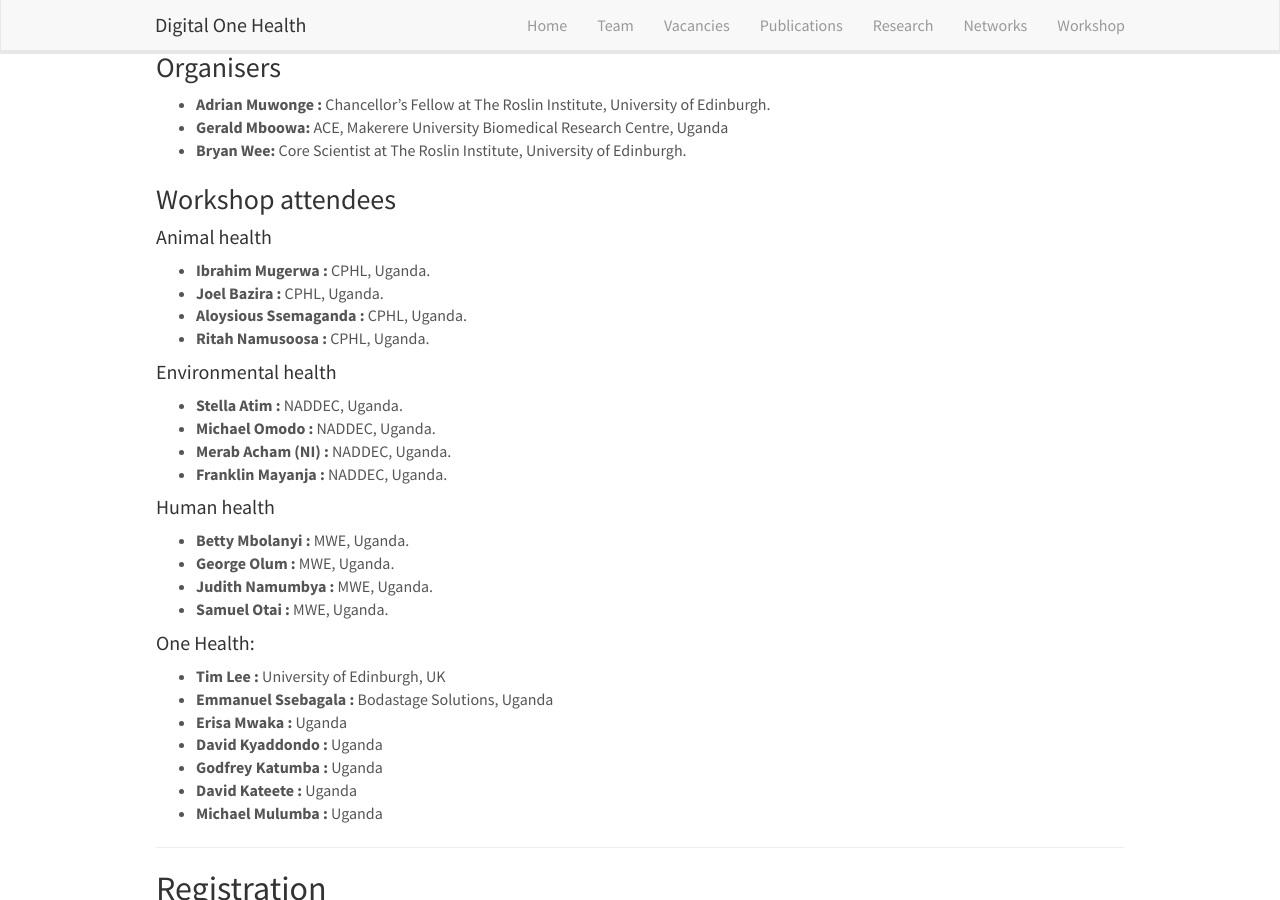
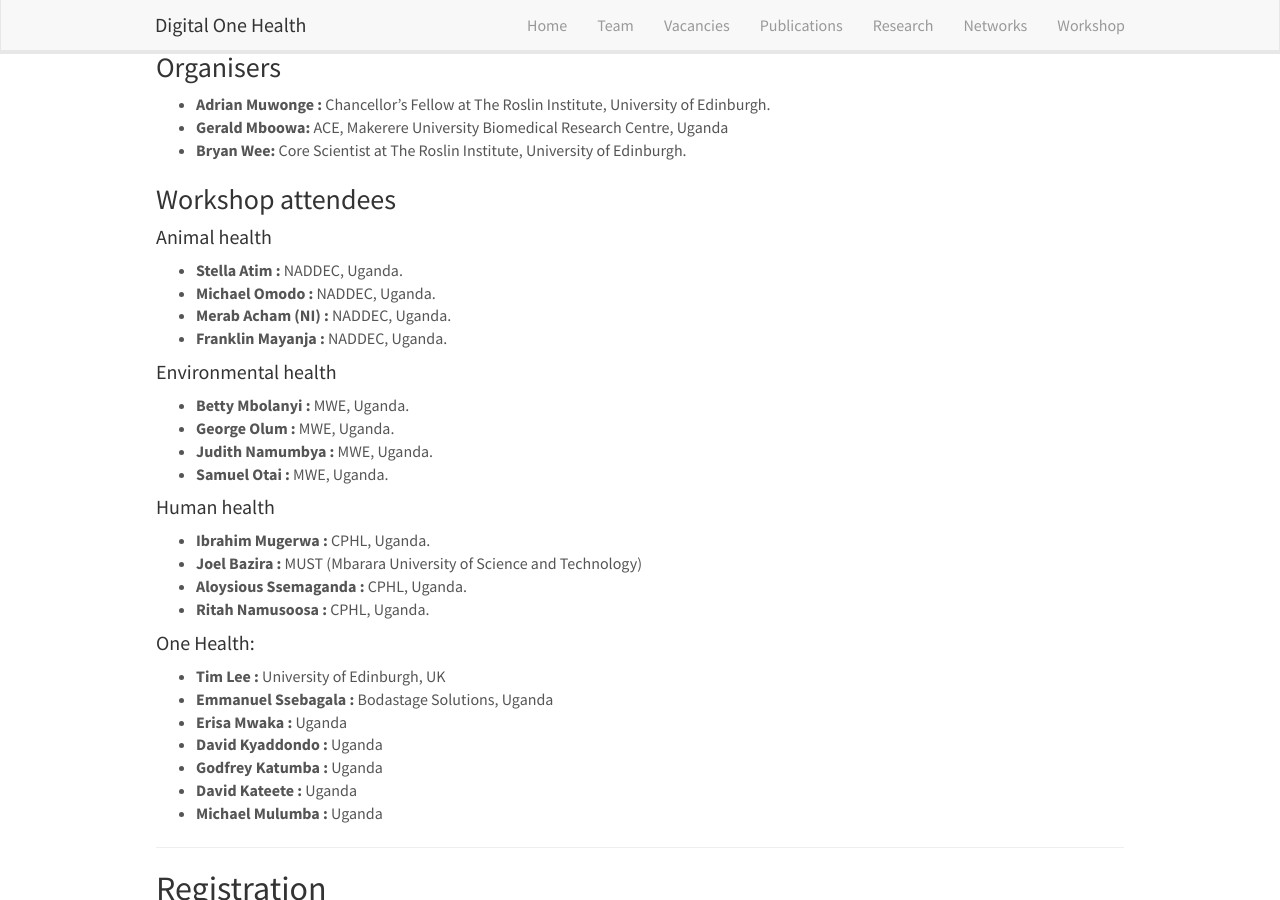
Before and after one commit to Digital-One-Health/digital-one-health.github.io, a Jekyll site: the page built from _pages/doh-workshop.md, in a window 1280 px wide and 900 px high, scrolled down 2014 px. Built offline with Jekyll 4.4.1, drawn with Linux system fonts in a browser that asks for light colours; nearby versions of some CDN libraries; comment, search, counter and statistics services are not loaded; some of the changed text lies outside the part shown.

Commit message:
updated affiliations

```diff
--- a/_pages/doh-workshop.md
+++ b/_pages/doh-workshop.md
@@ -23,26 +23,25 @@ This workshop will bring together [AMR](https://www.who.int/news-room/fact-sheet
 <br>
 
 ## Photo gallery
+
 <div id="carousel" class="carousel slide col-md-8 fixed-carousel" data-ride="carousel" data-interval="4000" data-pause="hover">
 
 <!-- Menu -->
 <ol class="carousel-indicators">
     <li data-target="#carousel" data-slide-to="0" class="active"></li>
-   <!--  <li data-target="#carousel" data-slide-to="1"></li>
-    <li data-target="#carousel" data-slide-to="2"></li>
-    <li data-target="#carousel" data-slide-to="3"></li>
-    <li data-target="#carousel" data-slide-to="4"></li>
-   <li data-target="#carousel" data-slide-to="5"></li>
-    <li data-target="#carousel" data-slide-to="6"></li> -->
 </ol>
 
 <!-- Items -->
 <div class="carousel-inner" markdown="0">
     <div class="item active">
         <img src="{{ site.url }}{{ site.baseurl }}/images/slider7001400/AdmasHotelEntebbe.jpeg" alt="Slide 1" />
+        <!-- Caption -->
+        <div class="carousel-caption">
+            <h3>Admas Hotel, Entebbe</h3>
+            <p>Admas Grand Hotel, Entebbe</p>
+        </div>
     </div>
 </div>
-
 
   <a class="left carousel-control" href="#carousel" role="button" data-slide="prev">
     <span class="glyphicon glyphicon-chevron-left" aria-hidden="true"></span>
@@ -53,6 +52,7 @@ This workshop will bring together [AMR](https://www.who.int/news-room/fact-sheet
     <span class="sr-only">Next</span>
   </a>
 </div>
+
 
 <br>
 <div class="clearfix"></div> <!-- This will clear any floats, prevents appearing side by side  -->
@@ -108,25 +108,24 @@ This workshop will bring together [AMR](https://www.who.int/news-room/fact-sheet
 ### Workshop attendees
 
 #### Animal health
-
-* **Ibrahim Mugerwa :** CPHL, Uganda.
-* **Joel Bazira :** CPHL, Uganda.
-* **Aloysious Ssemaganda :** CPHL, Uganda.
-* **Ritah Namusoosa :** CPHL, Uganda.
-
-#### Environmental health
-
 * **Stella Atim :** NADDEC, Uganda.
 * **Michael Omodo :** NADDEC, Uganda.
 * **Merab Acham (NI) :** NADDEC, Uganda.
 * **Franklin Mayanja :** NADDEC, Uganda.
 
-#### Human health
+#### Environmental health
 
 * **Betty Mbolanyi  :** MWE, Uganda.
 * **George Olum :** MWE, Uganda.
 * **Judith Namumbya :** MWE, Uganda.
 * **Samuel Otai :** MWE, Uganda.
+
+#### Human health
+
+* **Ibrahim Mugerwa :** CPHL, Uganda.
+* **Joel Bazira :** MUST (Mbarara University of Science and Technology)
+* **Aloysious Ssemaganda :** CPHL, Uganda.
+* **Ritah Namusoosa :** CPHL, Uganda.
 
 #### One Health:
 
```
Also changed, not shown: 1 other file.
